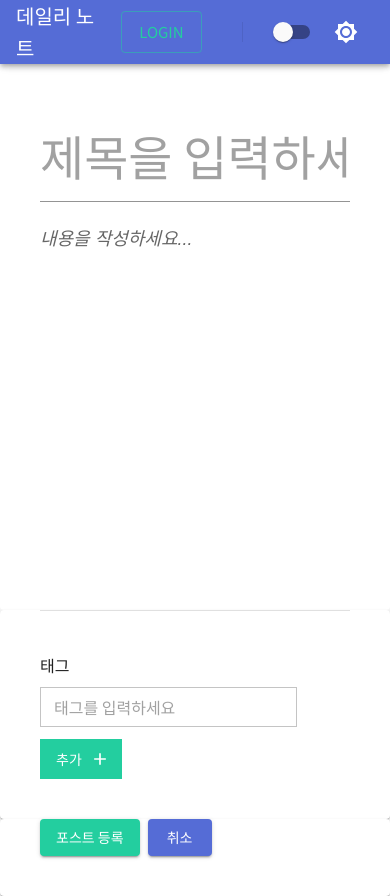
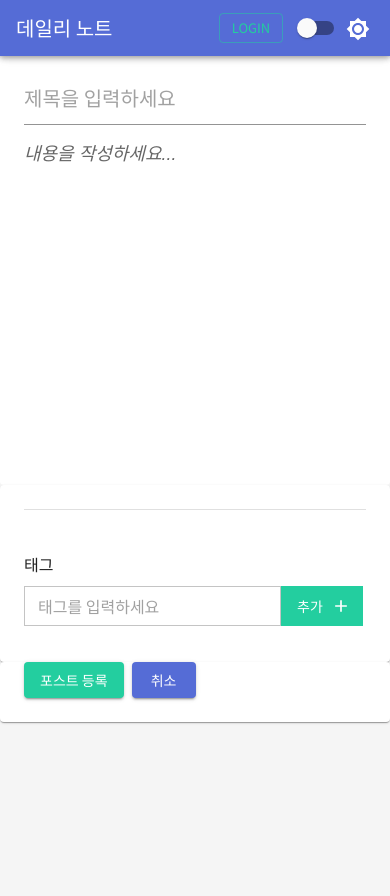
Before and after one commit to jeonghyeondev/daily-note, a React (Create React App) app in the folder daily-frontend/: page /write in a window 390 px wide. After the commit the page ends 844 px from the top, so only its background shows below. Built offline with nearby package versions, Linux system fonts and the light colour scheme.

Commit message:
반응형 추가

```diff
--- a/daily-frontend/src/components/auth/AuthTemplate.js
+++ b/daily-frontend/src/components/auth/AuthTemplate.js
@@ -4,7 +4,7 @@ import { Link } from 'react-router-dom';
 import { Paper, Box, Typography } from '@material-ui/core';
 import { makeStyles } from '@material-ui/core/styles';
 
-const useStyles = makeStyles({
+const useStyles = makeStyles((theme) => ({
   root: {
     position: 'absolute',
     left: 0,
@@ -16,11 +16,18 @@ const useStyles = makeStyles({
     justifyContent: 'center',
     alignItems: 'center',
     width: '100%',
+    [theme.breakpoints.down('xs')]: {
+      padding: theme.spacing(3),
+    },
   },
   authWrap: {
     padding: '2.5rem',
     width: 400,
     borderRadius: 5,
+    [theme.breakpoints.down('xs')]: {
+      width: '100%',
+      padding: theme.spacing(4),
+    },
   },
   authTtitle: {
     '& > a': {
@@ -31,7 +38,7 @@ const useStyles = makeStyles({
       letterSpacing: 1,
     },
   },
-});
+}));
 
 /**
  * 회원가입 or 로그인폼 스타일
--- a/daily-frontend/src/components/common/Header.js
+++ b/daily-frontend/src/components/common/Header.js
@@ -11,6 +11,7 @@ import {
   IconButton,
   Button,
   Divider,
+  useMediaQuery,
 } from '@material-ui/core';
 import Brightness3Icon from '@material-ui/icons/Brightness3';
 import Brightness7Icon from '@material-ui/icons/Brightness7';
@@ -27,9 +28,31 @@ const useStyles = makeStyles((theme) => ({
     fontSize: 20,
     fontWeight: 'bold',
     marginLeft: theme.spacing(1),
+    [theme.breakpoints.down('xs')]: {
+      fontSize: 18,
+      width: 40,
+      overflow: 'hidden',
+      textOverflow: 'ellipsis',
+      whiteSpace: 'nowrap',
+    },
   },
   headerBtn: {
     margin: theme.spacing(0, 3),
+    [theme.breakpoints.down('xs')]: {
+      margin: theme.spacing(0, 2),
+    },
+  },
+  divider: {
+    height: 20,
+    marginRight: theme.spacing(4),
+    [theme.breakpoints.down('xs')]: {
+      display: 'none',
+    },
+  },
+  themeModeButton: {
+    [theme.breakpoints.down('xs')]: {
+      padding: 0,
+    },
   },
 }));
 
@@ -52,6 +75,11 @@ const Header = ({ user, onLogout }) => {
     }
   };
 
+  const isSmallScreen = useMediaQuery((theme) => theme.breakpoints.down('xs'));
+  const buttonProps = {
+    size: isSmallScreen ? 'small' : 'large',
+  };
+
   return (
     <div className={classes.root}>
       <AppBar position="fixed" className={classes.appBar}>
@@ -71,9 +99,9 @@ const Header = ({ user, onLogout }) => {
               </Typography>
 
               <Button
+                {...buttonProps}
                 variant="outlined"
                 color="secondary"
-                size="large"
                 className={classes.headerBtn}
                 href="/login"
                 onClick={onLogout}
@@ -83,9 +111,9 @@ const Header = ({ user, onLogout }) => {
             </React.Fragment>
           ) : (
             <Button
+              {...buttonProps}
               variant="outlined"
               color="secondary"
-              size="large"
               className={classes.headerBtn}
               href="/login"
             >
@@ -96,7 +124,7 @@ const Header = ({ user, onLogout }) => {
             orientation="vertical"
             variant="middle"
             light
-            style={{ height: '20px', marginRight: '32px' }}
+            className={classes.divider}
           />
           <FormControlLabel
             control={<Switch checked={isDark} onChange={handleThemeChange} />}
@@ -106,6 +134,7 @@ const Header = ({ user, onLogout }) => {
                 color="inherit"
                 aria-label="mode"
                 onClick={() => setTheme(currentTheme)}
+                className={classes.themeModeButton}
               >
                 {icon}
               </IconButton>
--- a/daily-frontend/src/components/posts/PostList.js
+++ b/daily-frontend/src/components/posts/PostList.js
@@ -19,6 +19,9 @@ const useStyles = makeStyles((theme) => ({
     padding: theme.spacing(8, 5),
     maxWidth: 1600,
     margin: '0 auto',
+    [theme.breakpoints.down('xs')]: {
+      padding: theme.spacing(3),
+    },
   },
   postList: {
     display: 'flex',
--- a/daily-frontend/src/components/write/Editor.js
+++ b/daily-frontend/src/components/write/Editor.js
@@ -10,12 +10,19 @@ const useStyles = makeStyles((theme) => ({
   root: {
     padding: theme.spacing(8, 5),
     boxShadow: 'none',
-    // minHeight: 'calc(100% - 72px)',
+    [theme.breakpoints.down('xs')]: {
+      padding: theme.spacing(3),
+    },
   },
   editorTitle: {
     fontSize: 48,
     paddingBottom: theme.spacing(1.5),
     marginBottom: theme.spacing(3),
+    [theme.breakpoints.down('xs')]: {
+      fontSize: 20,
+      paddingBottom: theme.spacing(1),
+      marginBottom: theme.spacing(2),
+    },
   },
 }));
 const QuillWrapper = styled.div`
--- a/daily-frontend/src/components/write/TagBox.js
+++ b/daily-frontend/src/components/write/TagBox.js
@@ -15,6 +15,9 @@ const useStyles = makeStyles((theme) => ({
   root: {
     padding: theme.spacing(0, 5, 4, 5),
     width: '100%',
+    [theme.breakpoints.down('xs')]: {
+      padding: theme.spacing(3),
+    },
   },
   tagTitle: {
     marginTop: theme.spacing(5),
--- a/daily-frontend/src/components/write/WriteActionButtons.js
+++ b/daily-frontend/src/components/write/WriteActionButtons.js
@@ -7,6 +7,9 @@ const useStyles = makeStyles((theme) => ({
   root: {
     padding: theme.spacing(0, 5, 5, 5),
     width: '100%',
+    [theme.breakpoints.down('xs')]: {
+      padding: theme.spacing(0, 3, 3, 3),
+    },
   },
   writeButton: {
     marginRight: theme.spacing(1),
```
Also changed, not shown: 1 other file (tests, documents, lock files or other folders).
